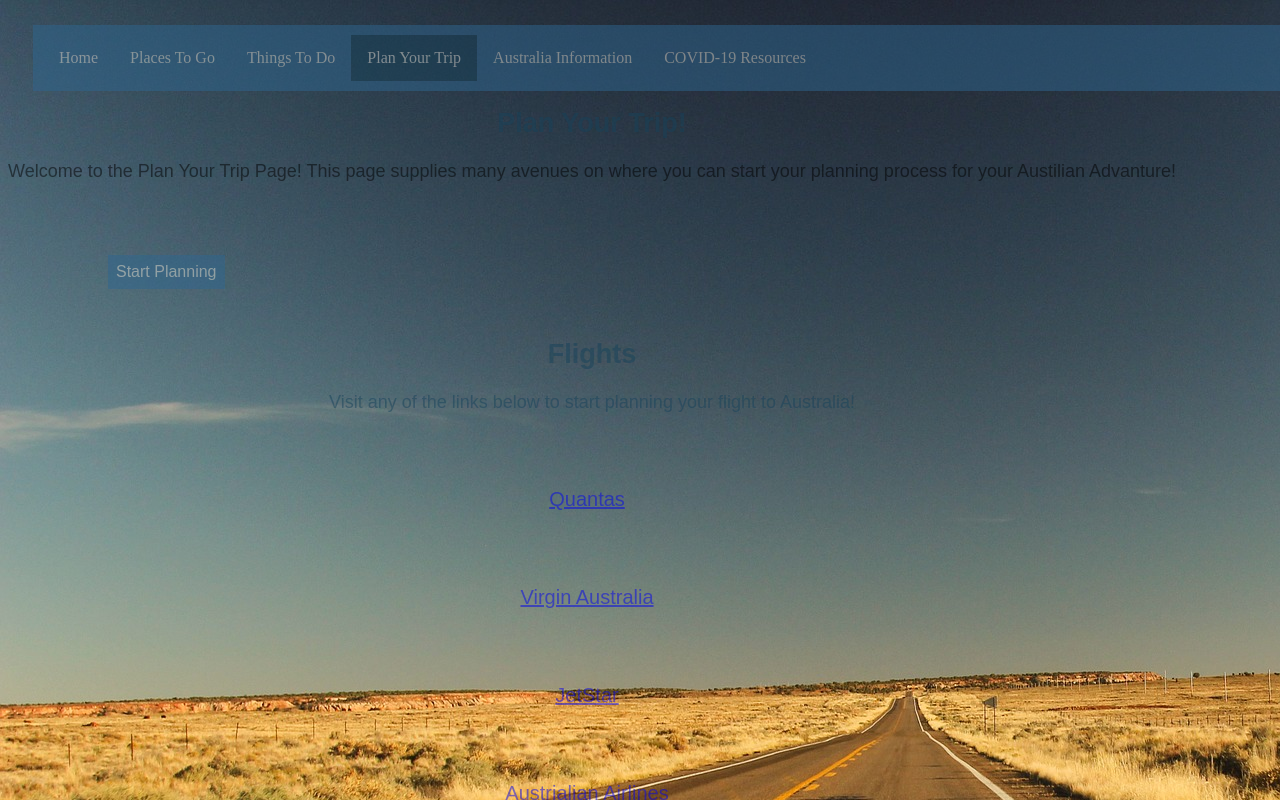
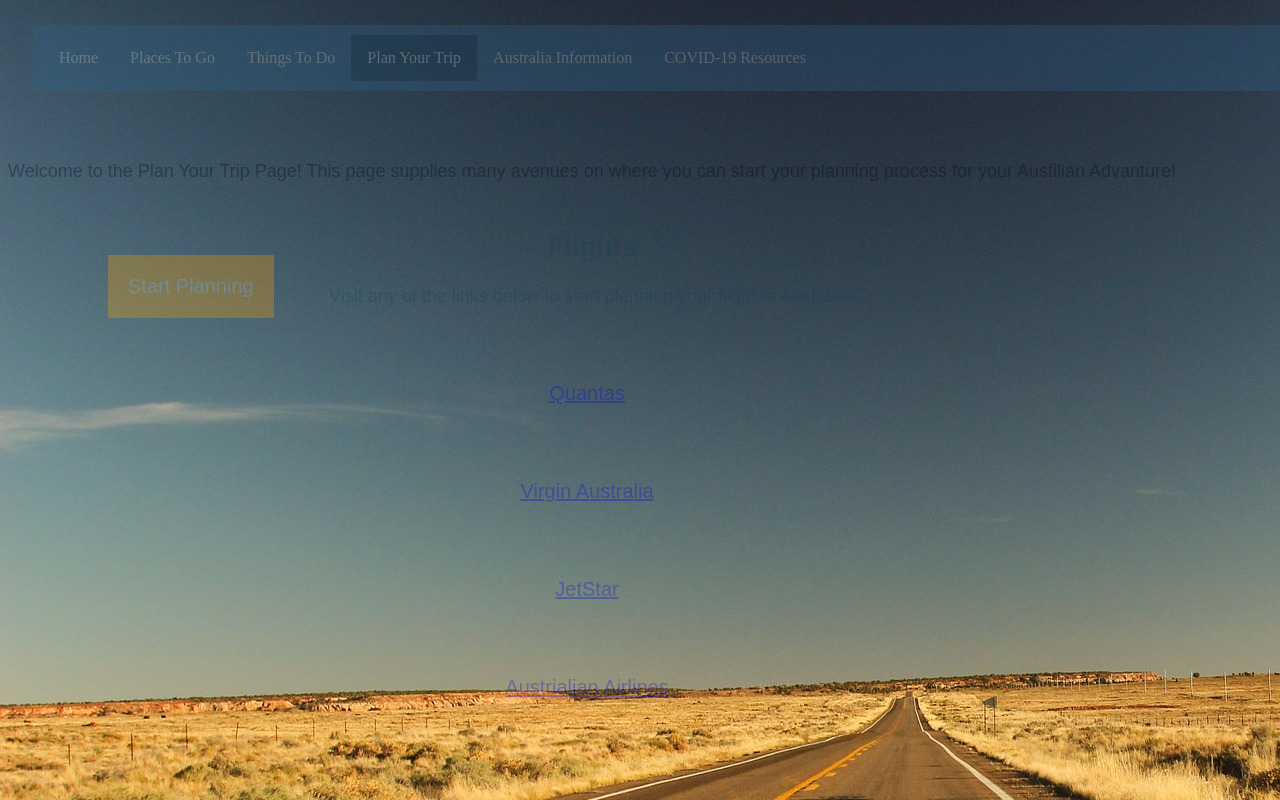
Before and after one commit to KimberlyHansen/a3web, a plain HTML site: page PlanYourTrip.html in a window 1280 px wide. Drawn offline with Linux system fonts and the light colour scheme.

Commit message:
background opacity and button colour

```diff
--- a/PlanYourTrip.html
+++ b/PlanYourTrip.html
@@ -8,7 +8,7 @@
   <style>
     body {
       background-image: url('Images/road.jpg');
-      opacity: 0.5;
+      opacity: 0.3;
       position: fixed;
     }
     </style>
--- a/styles.css
+++ b/styles.css
@@ -125,14 +125,15 @@ ul.sticky + .content {
   }
 /* dropdown menu on plan your trip page-jessica november 24,2020*/
 .dropbtn {
-  background-color: #2F6690;
+  background-color: #FBA100;
   color: #D9DCD6;
-  padding: 8px;
-  font-size: 16px;
+  padding: 20px;
+  font-size: 20px;
   border: none;
-  font-family: archer, arial;}
+  font-family: archer, arial;
+  }
 .dropdown {
-  position: relative;
+  position: fixed;
   bottom:10;
   top:6;
   display: inline-block;
```
